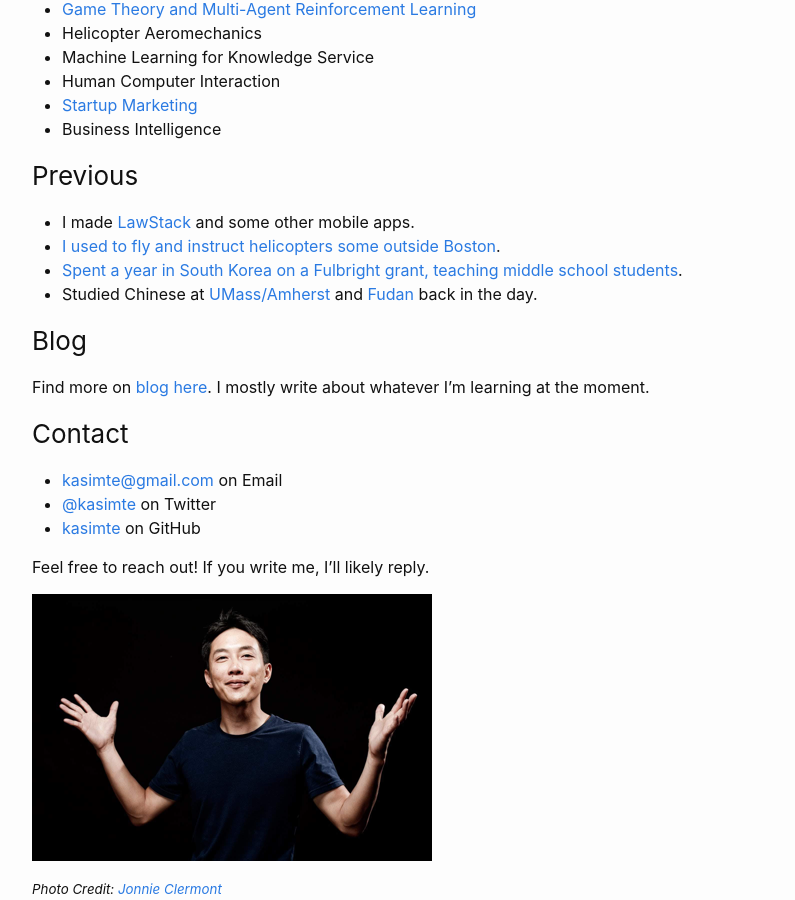
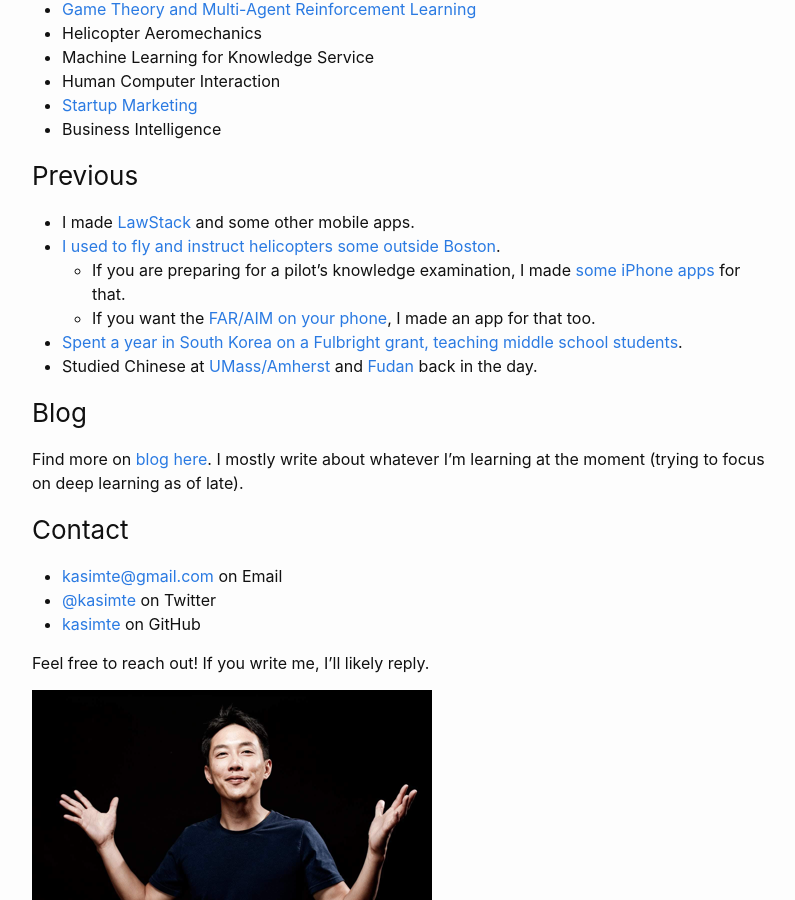
Before and after one commit to kasimte/kasimte.github.io, a Jekyll site: the page built from about.md, in a window 1280 px wide and 900 px high, scrolled down 449 px. Shown: the whole window, without its empty margins (238-1033 px from the left). Built offline with Jekyll 4.4.1, drawn with Linux system fonts in a browser that asks for light colours.

Commit message:
More changes.

```diff
--- a/_config.yml
+++ b/_config.yml
@@ -28,7 +28,7 @@ minima:
     # telegram: jekyll
     # googleplus: +jekyll
     # microdotblog: jekyll
-    keybase: kasimte
+    keybase: kasim
 
     # Mastodon instances
     # mastodon:
--- a/about.md
+++ b/about.md
@@ -34,13 +34,15 @@ Here are some of the courses I've taken:
 
 * I made [LawStack](https://www.lawstack.com) and some other mobile apps.
 * [I used to fly and instruct helicopters some outside Boston](/flying).
+  * If you are preparing for a pilot's knowledge examination, I made [some iPhone apps](https://duckduckgo.com/?q=faa+test+prep+tekk+innovations+app+store&t=brave&ia=web) for that.
+  * If you want the [FAR/AIM on your phone](https://apps.apple.com/us/app/far-aim-by-lawstack/id328979186), I made an app for that too.
 * [Spent a year in South Korea on a Fulbright grant, teaching middle school students](https://www.umass.edu/newsoffice/article/two-umass-amherst-students-receive-fulbright-grants).
 * Studied Chinese at [UMass/Amherst](http://www.umass.edu) and [Fudan](https://www.fudan.edu.cn/en/) back in the day.
 
 ### Blog
 
 Find more on [blog here](blog/). I mostly write about whatever I'm learning
-at the moment.
+at the moment (trying to focus on deep learning as of late).
 
 
 ### Contact
```
